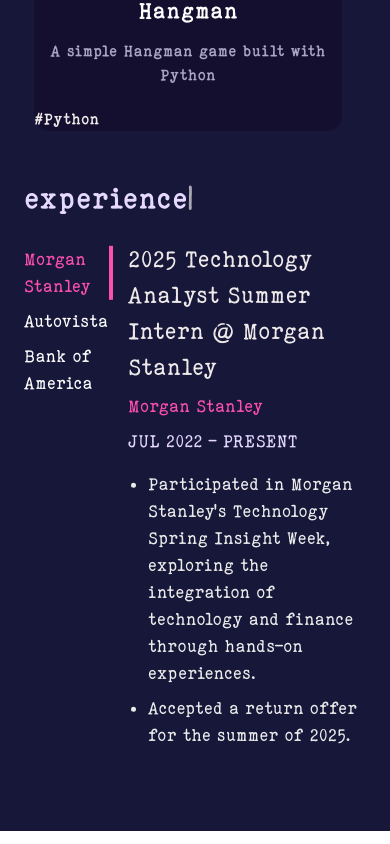
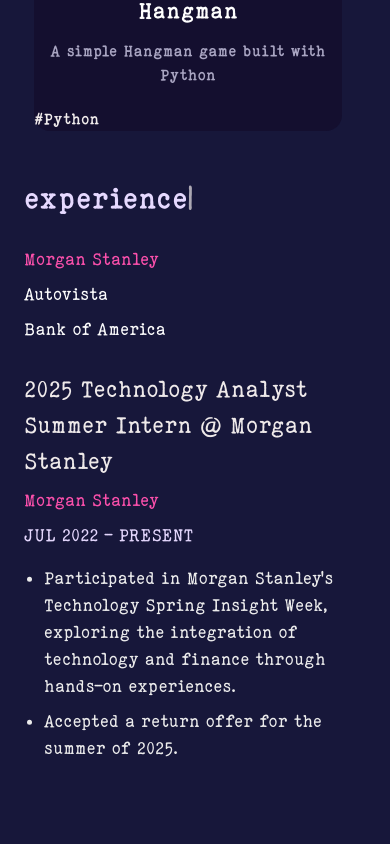
Before and after one commit to khadijaludhi/khadija_io, a React (Vite) app: page / in a window 390 px wide. Shown: the part 3204-4048 px from the top of the page. Built offline with nearby package versions, Linux system fonts and the light colour scheme.

Commit message:
slider update

```diff
--- a/src/components/JobList.jsx
+++ b/src/components/JobList.jsx
@@ -1,6 +1,8 @@
 import React, { useState, useEffect, useRef } from "react";
 import PropTypes from "prop-types";
 import Fade from "react-reveal/Fade";
+
+const isHorizontal = window.innerWidth < 600;
 
 function TabPanel(props) {
   const { children, value, index, ...other } = props;
@@ -71,10 +73,8 @@
 
   const handleChange = (index, event) => {
     setValue(index);
-    setSliderPosition(event.currentTarget);
-  };
 
-  const setSliderPosition = (element) => {
+    const element = event.currentTarget;
     setSliderStyle({
       top: element.offsetTop,
       height: element.offsetHeight,
@@ -84,7 +84,10 @@
   const updateSliderPosition = () => {
     const selectedItem = document.querySelector(`ul li:nth-child(${value + 1})`);
     if (selectedItem) {
-      setSliderPosition(selectedItem);
+      setSliderStyle({
+        top: selectedItem.offsetTop,
+        height: selectedItem.offsetHeight,
+      });
     }
   };
 
@@ -116,10 +119,9 @@
   }, []);
 
   useEffect(() => {
-    // Set initial slider position
+    // Set default slider position to the first item
     updateSliderPosition();
 
-    // Recalculate slider position on window resize
     window.addEventListener("resize", updateSliderPosition);
 
     return () => {
@@ -130,7 +132,7 @@
   return (
     <div ref={sectionRef} className="joblist-container">
       <Fade bottom when={isVisible || hasBeenVisible} delay={500} distance="75px" duration={3000}>
-        <div style={{ display: "flex", flexDirection: "row", gap: "20px" }}>
+        <div style={{ display: "flex", flexDirection: isHorizontal ? "column" : "row", gap: "20px" }}>
           <div style={{ flexBasis: "20%", position: "relative" }}>
             <ul style={{ listStyle: "none", padding: 0, marginTop: 5 }}>
               {Object.keys(experienceItems).map((key, i) => (
```
Also changed, not shown: src/styles/Experience.css (indentation only).
